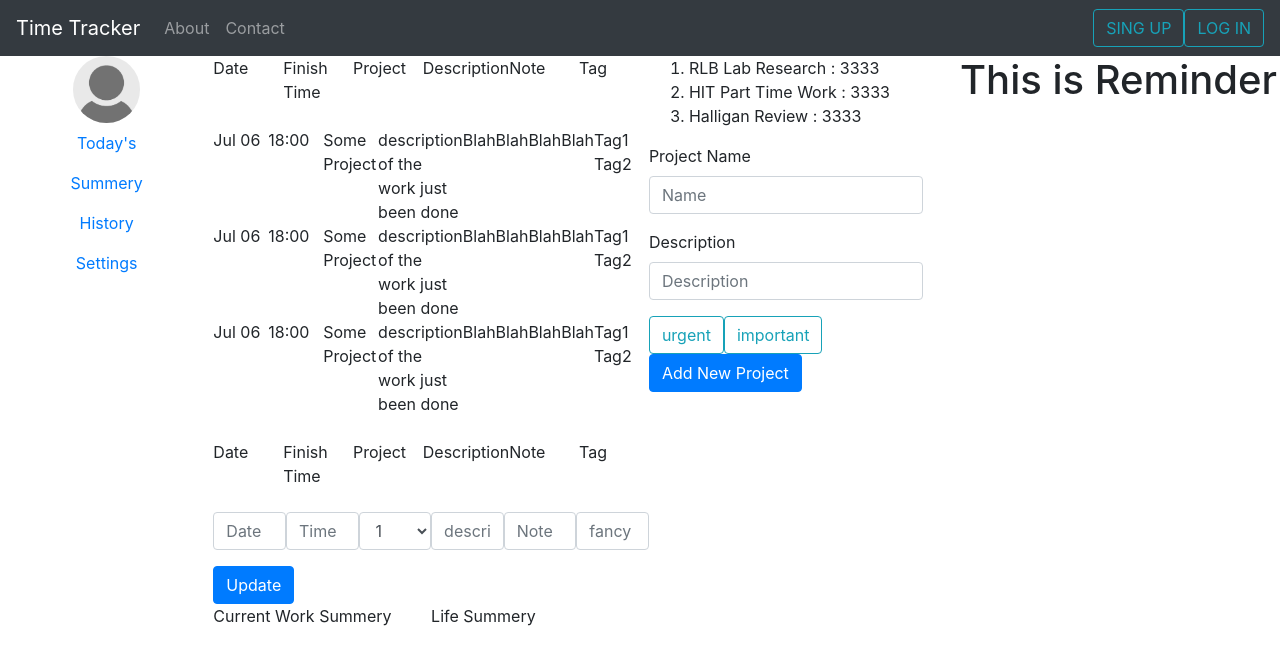
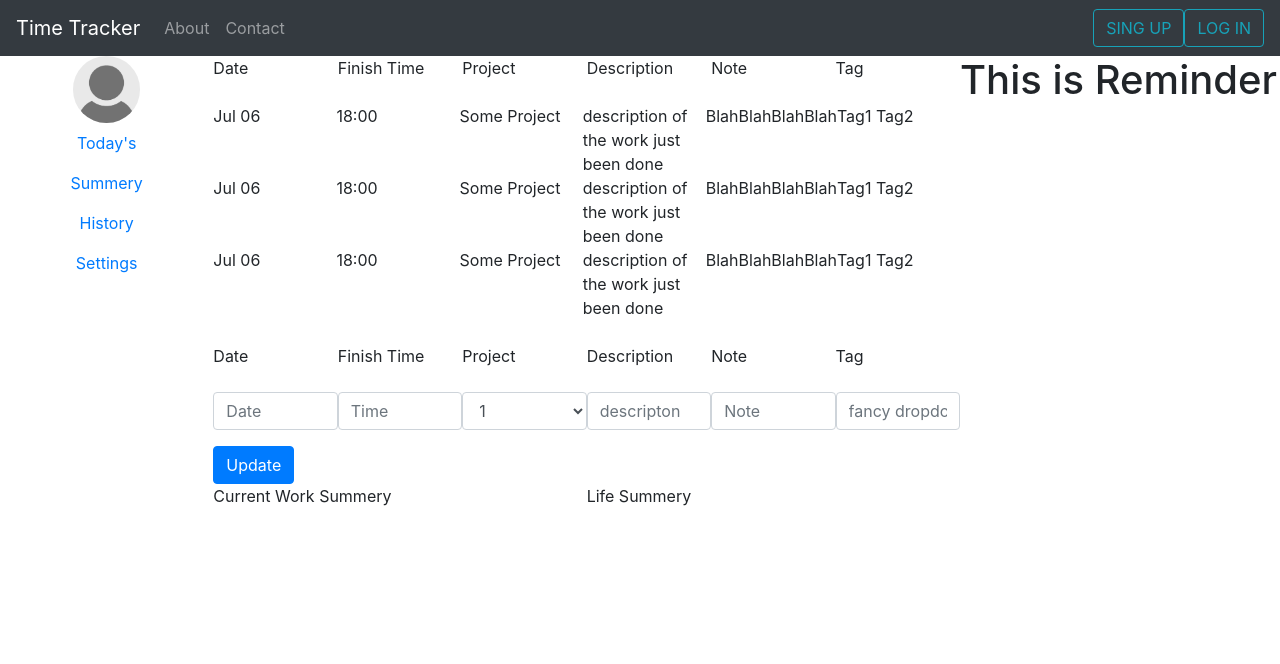
Before and after one commit to Jarvis7923/time-tracker, a React (Create React App) app in the folder react-frontend/: page /user in a window 1280 px wide. Shown: the top 664 px of the page. Built offline with nearby package versions, Linux system fonts and the light colour scheme.

Commit message:
delete the detail folder in this branch

```diff
--- a/react-frontend/src/components/pages/user/body/today.jsx
+++ b/react-frontend/src/components/pages/user/body/today.jsx
@@ -119,7 +119,7 @@ const DailySummery = () => {
 export default function HistoryDetail() {
   return (
     <Row noGutters>
-      <Col sm='7'>
+      <Col>
         <LegendRow />
         <br />
         <DataRow />
@@ -133,10 +133,10 @@ export default function HistoryDetail() {
         <Button>Update</Button>
         <DailySummery />
       </Col>
-      <Col sm='5'>
+      {/* <Col sm='5'>
         <ProjectList />
         <AddNewProject />
-      </Col>
+      </Col> */}
     </Row>
   );
 }
```
Also changed, not shown: react-frontend/src/components/pages/detail/body/summary.jsx (deleted, +0 -9 lines).
